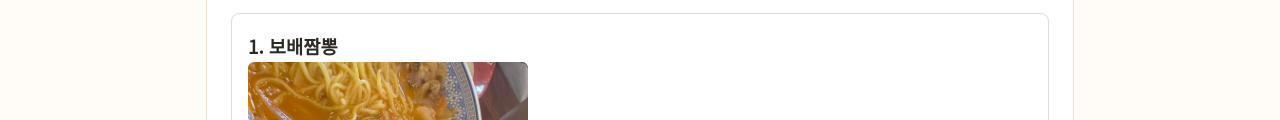
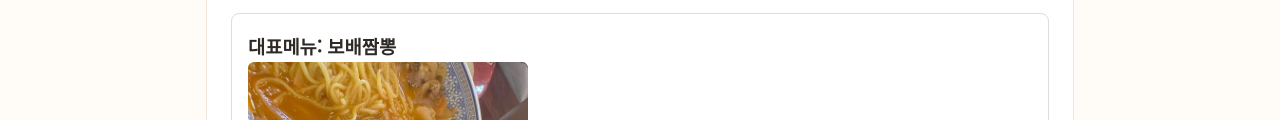
Before and after one commit to kyw070314/oss-04-food, a plain HTML site: page pages/bobae.html in a window 1280 px wide. Shown: the part 319-439 px from the top of the page. Drawn offline with Linux system fonts and the light colour scheme.

Commit message:
Update bobae.html

```diff
--- a/pages/bobae.html
+++ b/pages/bobae.html
@@ -96,7 +96,7 @@
 
       <div class="menu-container">
         <section class="menu-card">
-          <h3>1. 보배짬뽕</h3>
+          <h3>대표메뉴: 보배짬뽕</h3>
           <img src="../images/IMG_2133.jpeg" alt="보배짬뽕 사진" />
           <p><strong>가격:</strong> 10,000원</p>
           <p><strong>메뉴 설명:</strong> 진하고 얼큰한 국물에 신선한 해산물과 아삭한 채소를 듬뿍 넣어 불향이 가득 살아있는 대표 메뉴입니다. 볶아낸 재료의 감칠맛과 탱글탱글한 면발이 잘 어울려 양도 푸짐하고, 매콤하고 개운한 식사를 원할 때 딱 좋습니다.</p>
```
